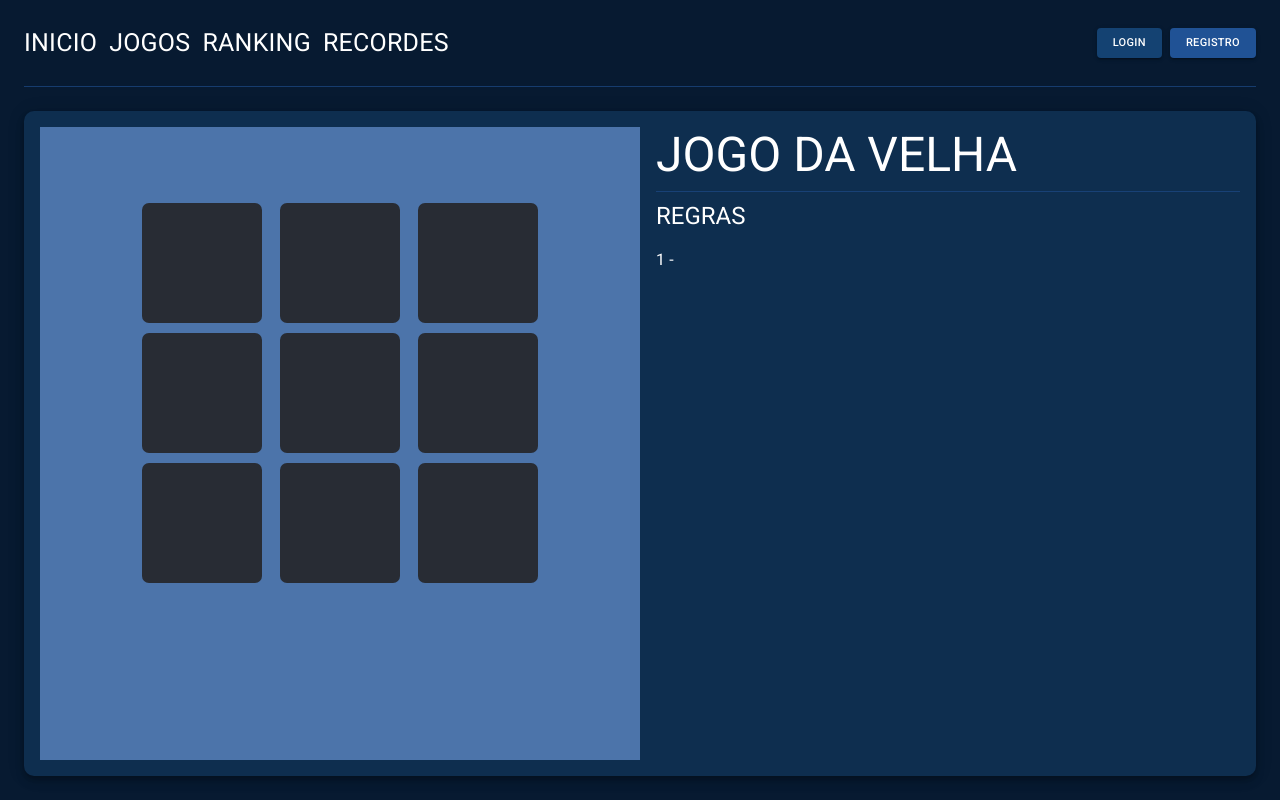
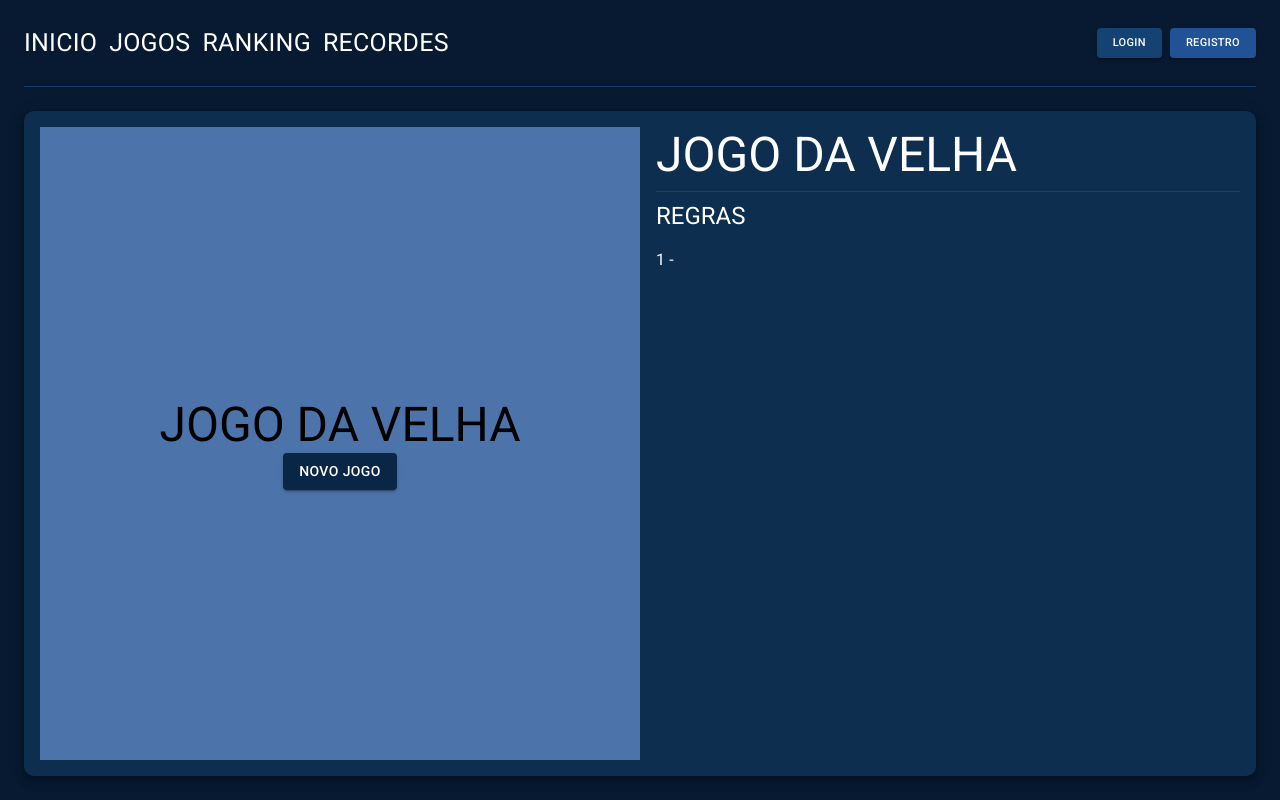
Before and after one commit to rodhenr/SiteJogos, a React (Create React App) app: page /jogos/tictactoe in a window 1280 px wide. Built offline with nearby package versions, Linux system fonts and the light colour scheme.

Commit message:
:sparkles: feat: Adição de tela inicial no TicTacToe, slices criados

```diff
--- a/src/app/store.ts
+++ b/src/app/store.ts
@@ -3,6 +3,7 @@ import { combineReducers, configureStore } from "@reduxjs/toolkit";
 import sidebarReducer from "../shared/modalSlice";
 import rankingReducer from "../features/ranking/rankingSlice";
 import authReducer from "../features/auth/authSlice";
+import gameReducer from "../features/game/gameSlice";
 
 import { apiSlice } from "./apiSlice";
 
@@ -11,6 +12,7 @@ const rootReducer = combineReducers({
   sidebar: sidebarReducer,
   ranking: rankingReducer,
   auth: authReducer,
+  game: gameReducer,
 });
 
 export const store = configureStore({
--- /dev/null
+++ b/src/features/game/components/InitialScreen.tsx
@@ -0,0 +1,51 @@
+import { Box, Button, Typography } from "@mui/material";
+import { useCreateNewGameMutation } from "../gameApiSlice";
+import { useDispatch } from "react-redux";
+import { changeMatchID } from "../gameSlice";
+
+interface IProps {
+  gameName: string;
+  gameID: number;
+}
+
+interface IError {
+  data: {
+    message: string;
+  };
+  status: string;
+}
+
+function InitialScreen({ gameName, gameID }: IProps) {
+  const dispatch = useDispatch();
+  const [createNewGame] = useCreateNewGameMutation();
+
+  const handleNewGame = async () => {
+    try {
+      const data = await createNewGame(gameID).unwrap();
+      dispatch(changeMatchID(data.matchID));
+    } catch (err: any) {
+      if (err?.data?.message) {
+        //Necessário criar estado de erro(ou alerta) e exibir na tela
+        console.log("Mensagem:", err.data.message, "  Status:", err.status);
+      }
+    }
+  };
+
+  return (
+    <Box
+      alignItems={"center"}
+      display={"flex"}
+      flexDirection={"column"}
+      height={"100%"}
+      justifyContent={"center"}
+      width={"100%"}
+    >
+      <Typography variant="h3">{gameName.toUpperCase()}</Typography>
+      <Button variant="contained" onClick={handleNewGame}>
+        NOVO JOGO
+      </Button>
+    </Box>
+  );
+}
+
+export default InitialScreen;
--- /dev/null
+++ b/src/features/game/gameApiSlice.tsx
@@ -0,0 +1,19 @@
+import { apiSlice } from "../../app/apiSlice";
+
+interface INewGame {
+  matchID: number;
+}
+
+export const gameApiSlice = apiSlice.injectEndpoints({
+  endpoints: (builder) => ({
+    createNewGame: builder.mutation<INewGame, number>({
+      query: (gameID) => ({
+        url: "/api/games/tictactoe/start",
+        method: "POST",
+        body: { gameID },
+      }),
+    }),
+  }),
+});
+
+export const { useCreateNewGameMutation } = gameApiSlice;
--- /dev/null
+++ b/src/features/game/gameSlice.ts
@@ -0,0 +1,23 @@
+import { createSlice } from "@reduxjs/toolkit";
+
+interface IGameState {
+  matchID: number | null;
+}
+
+const initialState: IGameState = {
+  matchID: null,
+};
+
+const gameSlice = createSlice({
+  name: "game",
+  initialState,
+  reducers: {
+    changeMatchID: (state, action) => {
+      state.matchID = action.payload;
+    },
+  },
+});
+
+export const { changeMatchID } = gameSlice.actions;
+
+export default gameSlice.reducer;
--- a/src/features/game/tictactoe/index.tsx
+++ b/src/features/game/tictactoe/index.tsx
@@ -5,12 +5,17 @@ import { Box } from "@mui/material";
 import GameSquares from "./components/GameSquares";
 import EndMessage from "./components/EndMessage";
 import Restart from "./components/Restart";
+import InitialScreen from "../components/InitialScreen";
+import { useSelector } from "react-redux";
+import { RootState } from "../../../app/store";
 
 function Index() {
   const [quadrado, setQuadrado] = useState(Array(9).fill(""));
   const [over, setOver] = useState(false);
   const [turno, setTurno] = useState(0);
   const [mensagem, setMensagem] = useState("");
+
+  const hasMatchID = useSelector((state: RootState) => state.game.matchID);
 
   useEffect(() => {
     const regras = (simbolo: string) => {
@@ -61,9 +66,15 @@ function Index() {
       justifyItems={"center"}
       p={1}
     >
-      <GameSquares itens={quadrado} play={play} />
-      <EndMessage info={mensagem} turno={turno} over={over} />
-      <Restart turno={turno} over={over} />
+      {!hasMatchID ? (
+        <InitialScreen gameName={"Jogo da Velha"} gameID={4} />
+      ) : (
+        <>
+          <GameSquares itens={quadrado} play={play} />
+          <EndMessage info={mensagem} turno={turno} over={over} />
+          <Restart turno={turno} over={over} />
+        </>
+      )}
     </Box>
   );
 }
```
